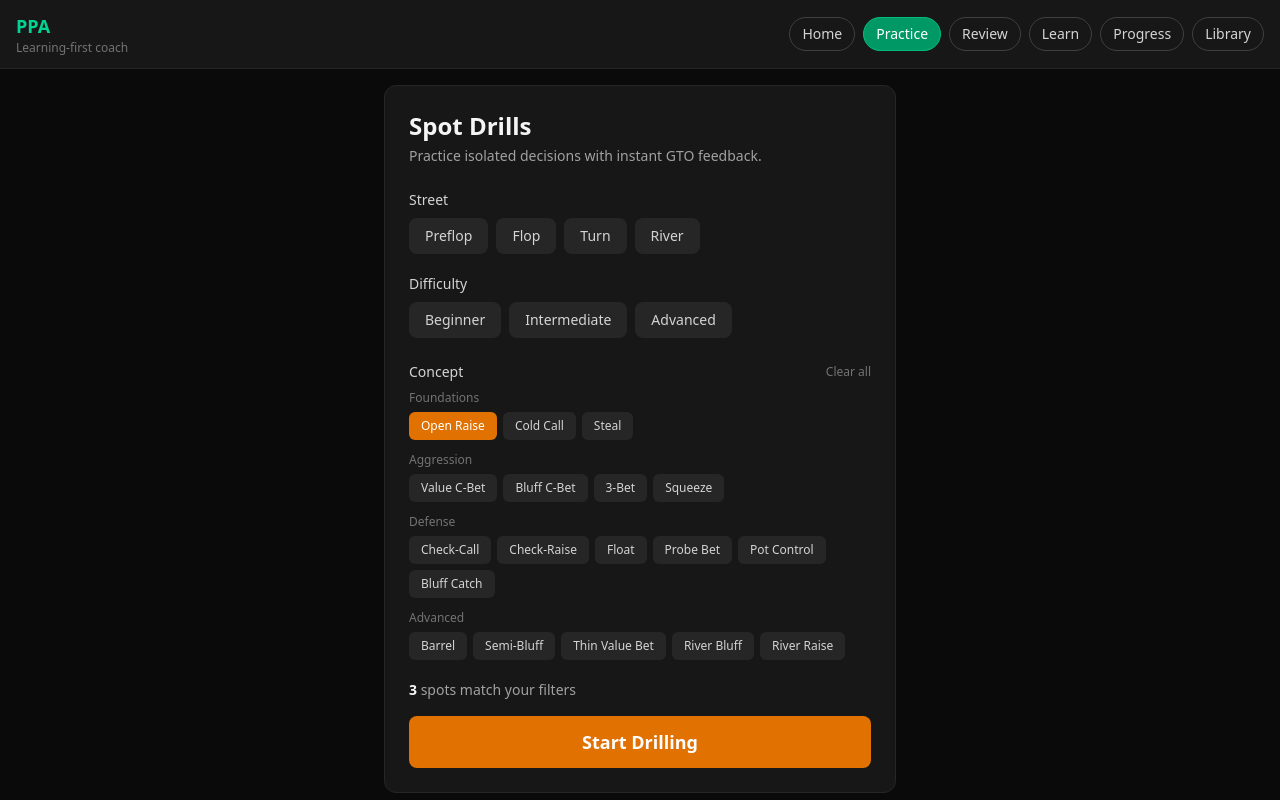
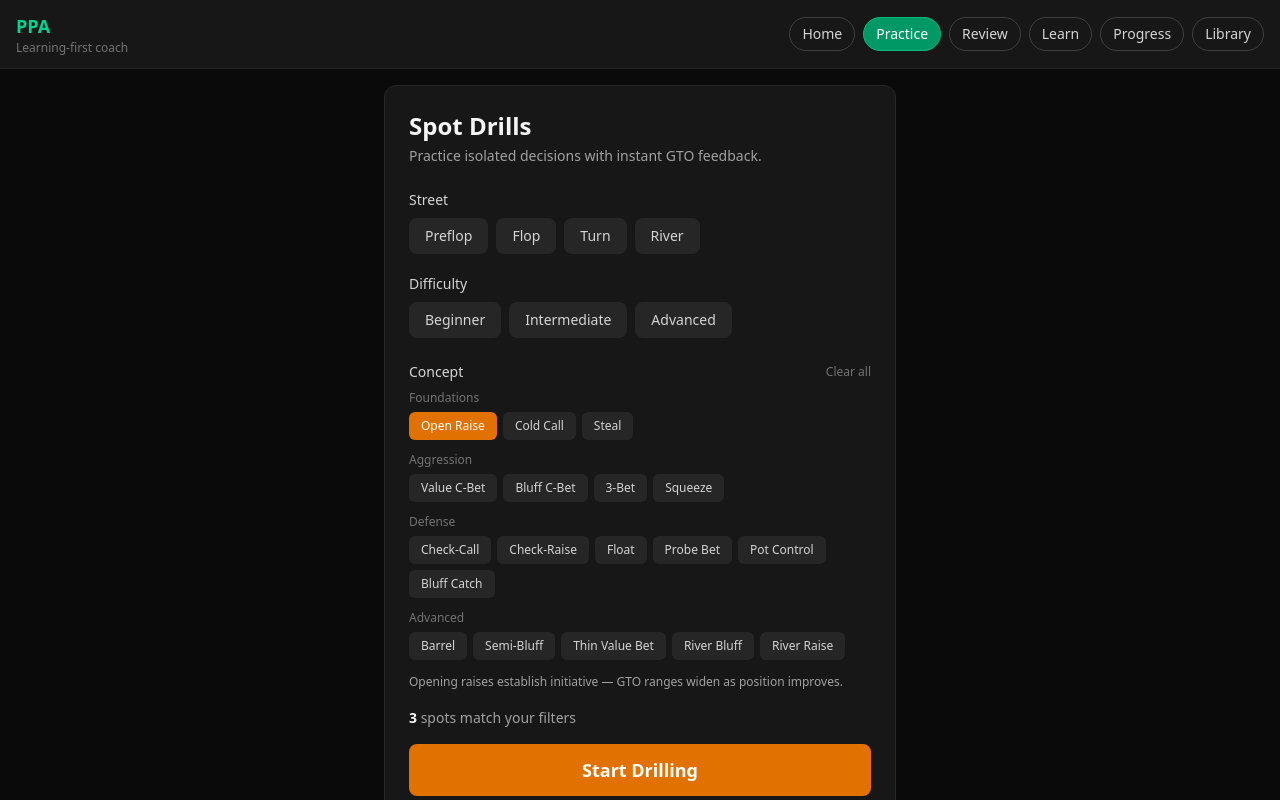
Before and after one commit to llynv/PPA, a React (Vite) app: page /practice/drills in a window 1280 px wide. Both pictures are taken after a click on the button "Open Raise". Built offline with nearby package versions, Linux system fonts and the light colour scheme.

Commit message:
feat(m6): show concept teaching summary in DrillSetup when single concept selected

```diff
--- a/src/components/drill/DrillSetup.tsx
+++ b/src/components/drill/DrillSetup.tsx
@@ -5,6 +5,7 @@ import { DRILL_SPOTS } from "../../data/drillSpots";
 import { useDrillStore } from "../../store/drillStore";
 import { CURRICULUM } from "../../data/curriculum";
 import { CONCEPT_LABELS } from "../../lib/concept-labels";
+import { CONCEPT_TEACHINGS } from "../../data/conceptTeachings";
 
 const CATEGORIES: { label: string; value: SpotCategory }[] = [
   { label: "Preflop", value: "preflop" },
@@ -161,6 +162,13 @@ export function DrillSetup() {
           ))}
         </div>
 
+        {/* Concept teaching summary */}
+        {selectedConcepts.length === 1 && CONCEPT_TEACHINGS[selectedConcepts[0]] && (
+            <p className="text-neutral-400 text-xs leading-relaxed mb-4 -mt-2">
+                {CONCEPT_TEACHINGS[selectedConcepts[0]].summary}
+            </p>
+        )}
+
         {/* Spot Count */}
         <p className="text-neutral-400 text-sm mb-4">
           <span className="text-neutral-100 font-semibold">{matchingCount}</span>{" "}
```
